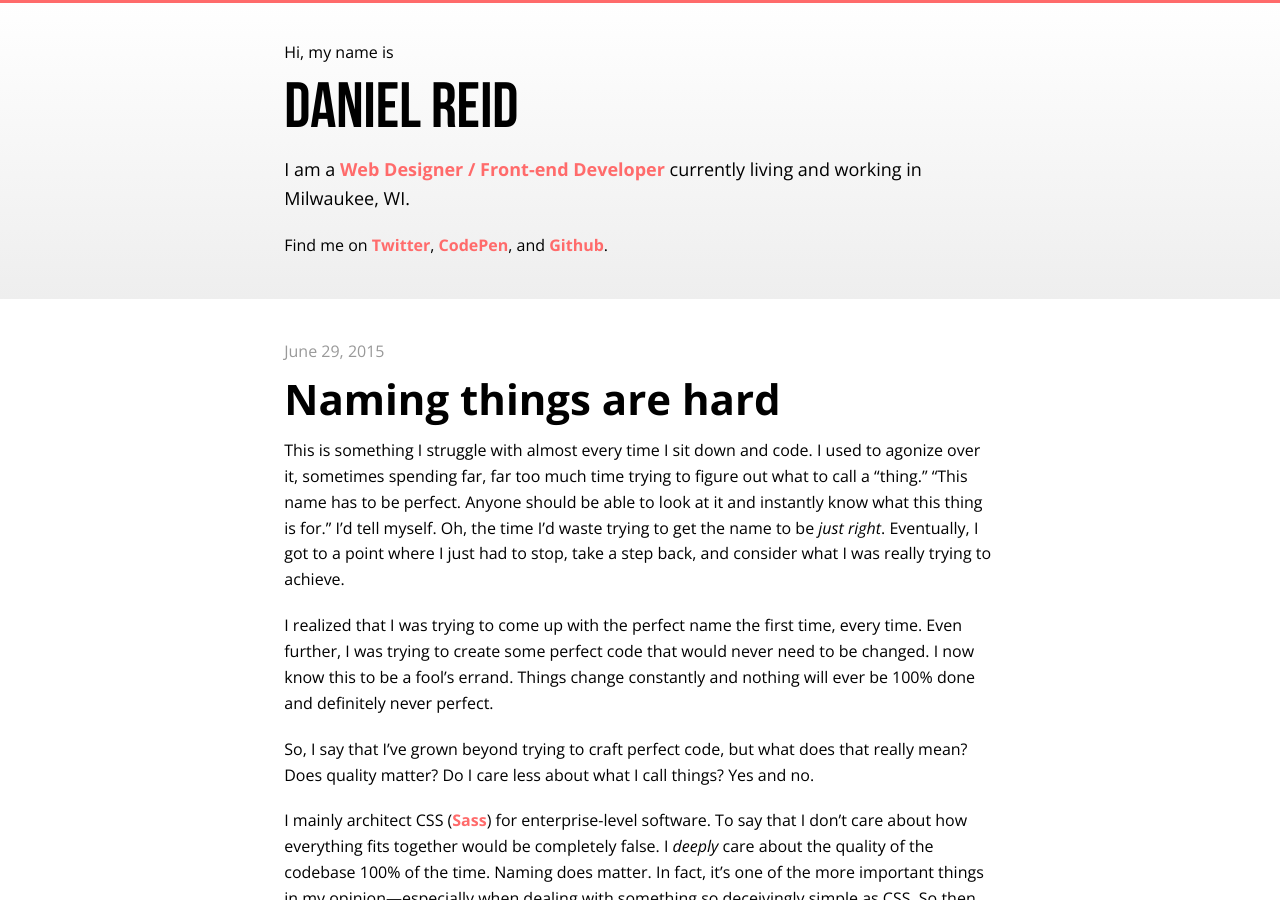
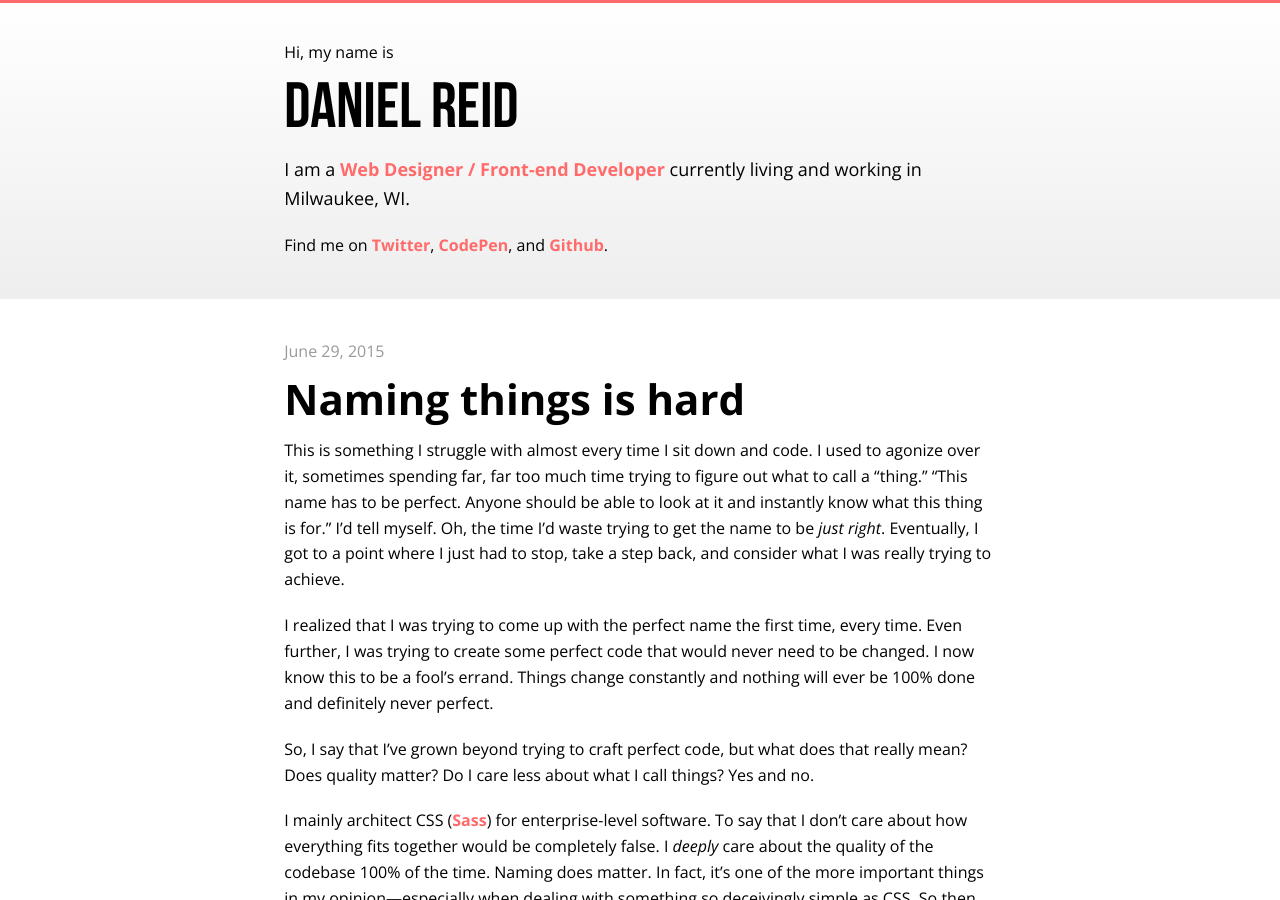
Before and after one commit to danielcreid/danielcreid.github.io, a Jekyll site: the page built from _posts/2015-6-29-naming-things-is-hard.md, in a window 1280 px wide and 900 px high. Built offline with Jekyll 4.4.1, drawn with Linux system fonts in a browser that asks for light colours; some of the changed text lies outside the part shown.

Commit message:
Update and rename 2015-6-29-naming-things-are-hard.md to 2015-6-29-naming-things-is-hard.md

```diff
--- a/_posts/2015-6-29-naming-things-are-hard.md
+++ b/_posts/2015-6-29-naming-things-is-hard.md
@@ -1,6 +1,6 @@
 ---
 layout: post
-title: Naming things are hard
+title: Naming things is hard
 ---
 
 This is something I struggle with almost every time I sit down and code. I used to agonize over it, sometimes spending far, far too much time trying to figure out what to call a “thing.” “This name has to be perfect. Anyone should be able to look at it and instantly know what this thing is for.” I’d tell myself. Oh, the time I’d waste trying to get the name to be _just right_. Eventually, I got to a point where I just had to stop, take a step back, and consider what I was really trying to achieve.
@@ -33,5 +33,5 @@ At work, we use a mix of BEM and SMACSS along with some namespacing. I don’t h
 ####When in doubt, leave a comment.
 Or two. Or five. If you’re code isn’t straight-forward and you can’t spend the time making it as such, at least explain it as clearly as you can in the form of a comment. That way, someone else can look at your code and still know what’s up.
 
-##Naming things are still hard
+##Naming things is still hard
 This is the unfortunate truth. Even with a few tricks&mdash;which have served me well over the years&mdash;this is still the case. It’s just something we all have to deal with. I will say that I tend to stress out less and less about naming because I rely on the techniques above. Maybe they can help you, too.
```
